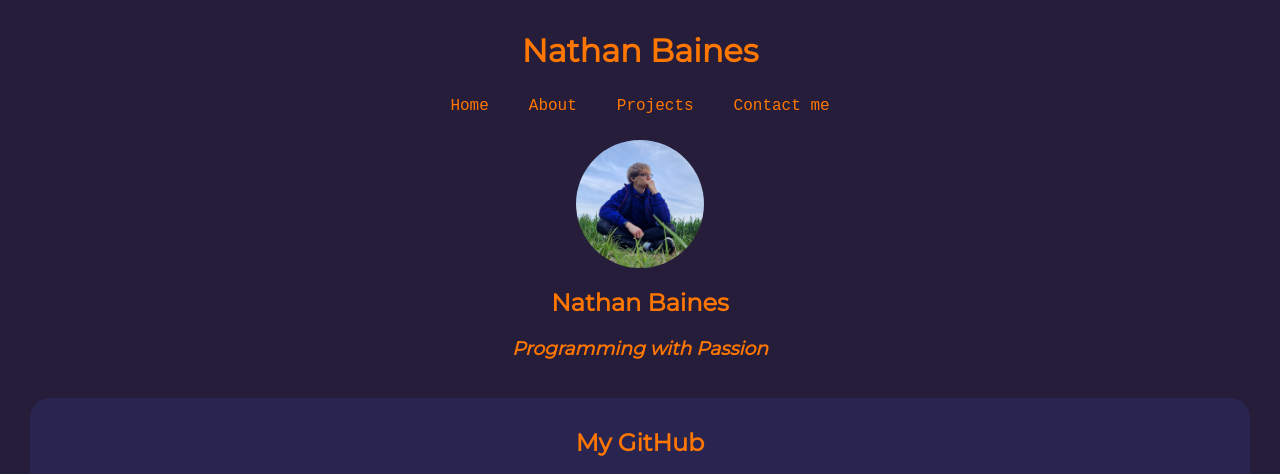
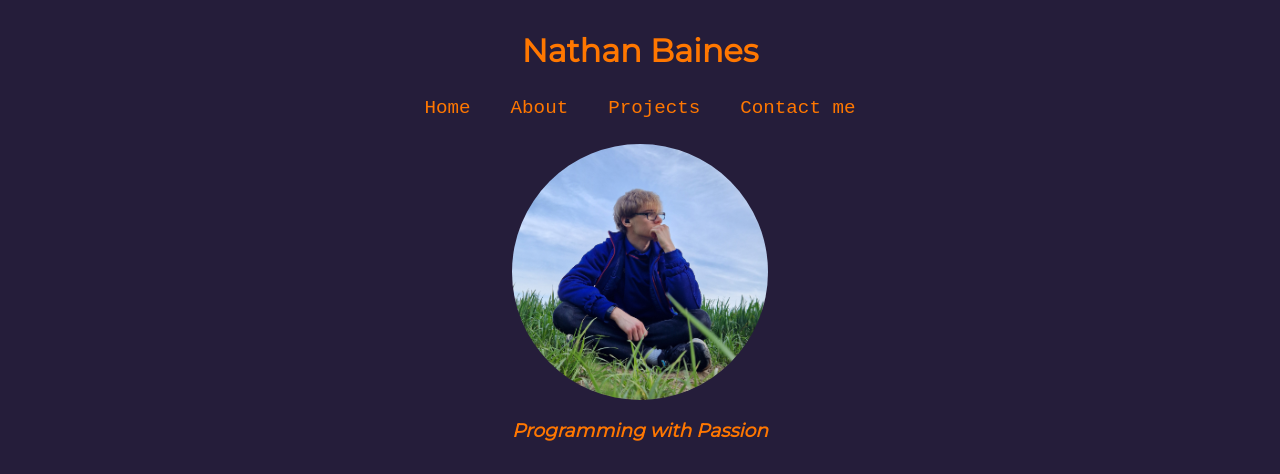
Before and after one commit to Nathcat/nathcat.net, a PHP site: page / in a window 1280 px wide. Shown: the top 474 px of the page. Run offline with PHP 8.4, Linux system fonts and the light colour scheme.

Commit message:
Adjustments to design

```diff
--- a/index.php
+++ b/index.php
@@ -34,30 +34,29 @@
             </div>-->
 
             <div class="column justify-center align-center" style="margin-top: 20px;">
-                <img src="static/images/me.jpg" class="circle-photo">
-                <h2>Nathan Baines</h2>
-                <h3 style="margin-top: 0px;"><i>Programming with Passion</i></h3>
+                <img src="static/images/me.jpg" class="large-circle-photo">
+                <h3><i>Programming with Passion</i></h3>
             </div>
 
             <div class="content-card column justify-center align-center">
                 <h2 style="width: fit-content;">My GitHub</h2>
 
                 <div class="row justify-center align-center">
-                    <img src="https://github-readme-stats.vercel.app/api?username=Nathcat&show_icons=true&theme=radical">
+                    <img style="width: 50vw;" src="https://github-readme-stats.vercel.app/api?username=Nathcat&show_icons=true&theme=radical&hide_border=true">
                 </div>
 
                 <div class="row justify-center align-center">
-                    <img src="http://github-profile-summary-cards.vercel.app/api/cards/profile-details?username=Nathcat&theme=radical">
+                    <img style="width: 50vw;" src="http://github-profile-summary-cards.vercel.app/api/cards/profile-details?username=Nathcat&theme=radical&hide_border=true">
                 </div>
 
                 <div class="row justify-center align-center">
-                    <img src="http://github-profile-summary-cards.vercel.app/api/cards/repos-per-language?username=Nathcat&theme=radical">
-                    <img src="http://github-profile-summary-cards.vercel.app/api/cards/most-commit-language?username=Nathcat&theme=radical">
+                    <img style="width: 25vw;" src="http://github-profile-summary-cards.vercel.app/api/cards/repos-per-language?username=Nathcat&theme=radical&hide_border=true">
+                    <img style="width: 25vw;" src="http://github-profile-summary-cards.vercel.app/api/cards/most-commit-language?username=Nathcat&theme=radical&hide_border=true">
                 </div>
 
                 <div class="row justify-center align-center">
-                    <img src="http://github-profile-summary-cards.vercel.app/api/cards/stats?username=Nathcat&theme=radical">
-                    <img src="http://github-profile-summary-cards.vercel.app/api/cards/productive-time?username=Nathcat&theme=radical">
+                    <img style="width: 25vw;" src="http://github-profile-summary-cards.vercel.app/api/cards/stats?username=Nathcat&theme=radical&hide_border=true">
+                    <img style="width: 25vw;" src="http://github-profile-summary-cards.vercel.app/api/cards/productive-time?username=Nathcat&theme=radical&hide_border=true">
                 </div>
             </div>
 
--- a/static/css/common.css
+++ b/static/css/common.css
@@ -70,6 +70,7 @@ a:hover {
 
 .navbar a {
     padding: 5px 20px 5px 20px;
+    font-size: larger;
 }
 
 .content-card {
@@ -114,6 +115,12 @@ a:hover {
     border-radius: 10vw;
 }
 
+.large-circle-photo {
+    width: 20vw;
+    height: 20vw;
+    border-radius: 20vw;
+}
+
 .project-slideshow {
     position: relative;
     width: 50vw;
```
